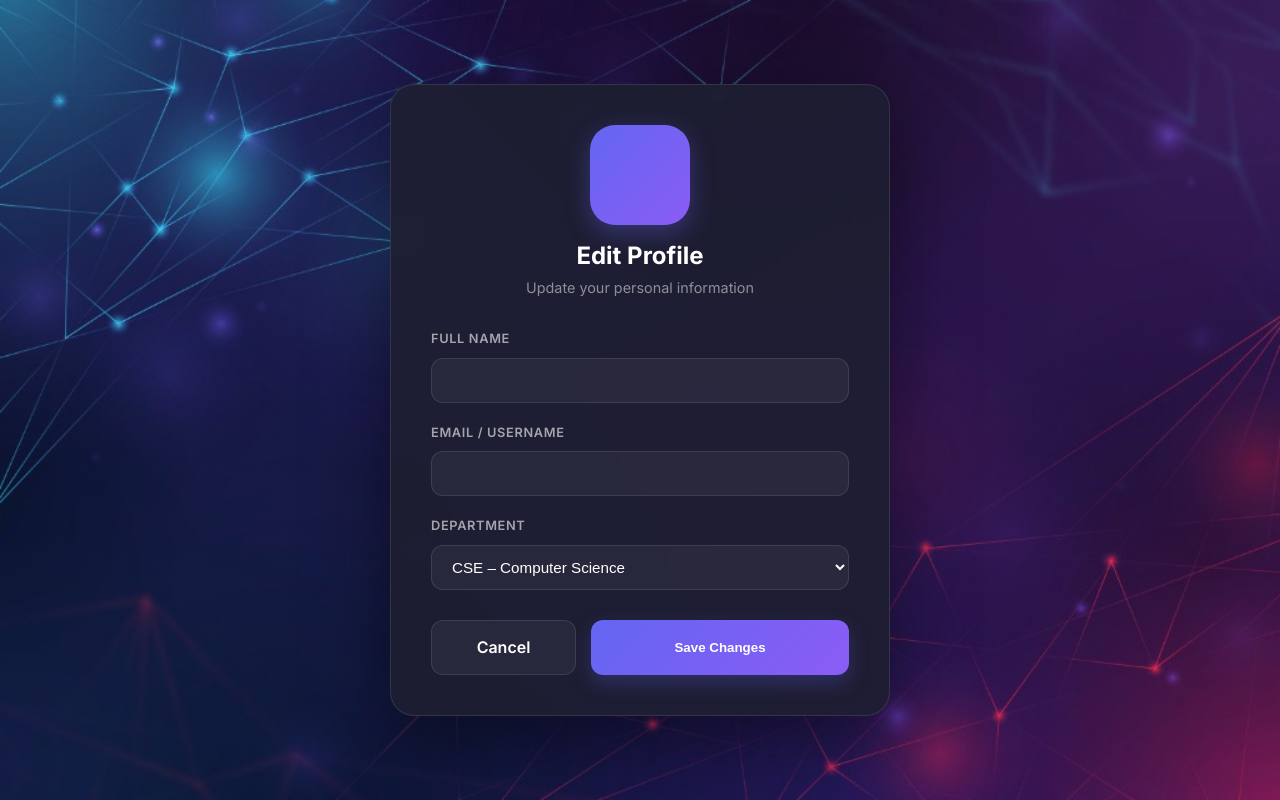
After one commit to makeshkumar14/AI-project-face-recognition-, a Flask app: template templates/edit_profile.html in a window 1280 px wide. The commit adds this page. Run offline with Flask 3, Linux system fonts and the light colour scheme; the template is opened without the code that fills it, so the values that code supplies are empty.

Commit message:
made changes

```diff
--- a/advanced_face_recognition.py
+++ b/advanced_face_recognition.py
@@ -26,10 +26,15 @@ import cv2
 import numpy as np
 from PIL import Image
 
-# Add temp torch installation to path
-TORCH_PATH = os.path.join(os.environ.get('TEMP', '/tmp'), 'torch_temp')
-if TORCH_PATH not in sys.path:
+# Add short-path torch installation to path (to avoid Windows path length issues)
+TORCH_PATH = r'C:\faceattend_lib'
+if os.path.exists(TORCH_PATH) and TORCH_PATH not in sys.path:
     sys.path.insert(0, TORCH_PATH)
+elif os.path.join(os.environ.get('TEMP', ''), 'torch_temp') not in sys.path:
+    # Fallback to previous temp path if short path doesn't exist
+    TEMP_TORCH = os.path.join(os.environ.get('TEMP', ''), 'torch_temp')
+    if os.path.exists(TEMP_TORCH):
+        sys.path.insert(0, TEMP_TORCH)
 
 import torch
 from facenet_pytorch import MTCNN, InceptionResnetV1
--- a/app.py
+++ b/app.py
@@ -137,6 +137,40 @@ def logout():
 def faculty_profile():
     """Dedicated Faculty Profile Dashboard - replaces old select_subject flow."""
     return render_template('faculty_profile.html')
+
+
+@app.route('/edit_profile', methods=['GET', 'POST'])
+@require_faculty
+def edit_profile():
+    """Edit faculty personal details."""
+    from models import update_faculty
+    faculty_id = session.get('user_id')
+
+    if request.method == 'POST':
+        name = request.form.get('name', '').strip()
+        email = request.form.get('email', '').strip()
+        department = request.form.get('department', '').strip()
+
+        if not name or not email:
+            return render_template('edit_profile.html',
+                                 name=name, email=email, department=department,
+                                 error="Name and Email are required.")
+
+        if update_faculty(faculty_id, name, email, department):
+            # Update session
+            session['user_name'] = name
+            session['user_email'] = email
+            session['user_dept'] = department
+            return redirect(url_for('faculty_profile'))
+        else:
+            return render_template('edit_profile.html',
+                                 name=name, email=email, department=department,
+                                 error="Could not update profile. Email might already be in use.")
+
+    return render_template('edit_profile.html',
+                         name=session.get('user_name'),
+                         email=session.get('user_email'),
+                         department=session.get('user_dept'))
 
 
 # ─── Bridge: Profile → Webcam Attendance Page ────────────────────────────────
--- /dev/null
+++ b/templates/edit_profile.html
@@ -0,0 +1,194 @@
+<!DOCTYPE html>
+<html lang="en">
+<head>
+    <meta charset="UTF-8">
+    <meta name="viewport" content="width=device-width, initial-scale=1.0">
+    <title>Edit Profile | SmartAttend</title>
+    <link rel="preconnect" href="https://fonts.googleapis.com">
+    <link href="https://fonts.googleapis.com/css2?family=Inter:wght@300;400;500;600;700&display=swap" rel="stylesheet">
+    <link rel="stylesheet" href="{{ url_for('static', filename='css/style.css') }}">
+    <style>
+        .edit-profile-container {
+            min-height: 100vh;
+            display: flex;
+            align-items: center;
+            justify-content: center;
+            padding: 40px 20px;
+        }
+        .edit-card {
+            background: rgba(30,30,50,0.95);
+            backdrop-filter: blur(20px);
+            border: 1px solid rgba(255,255,255,0.1);
+            border-radius: 24px;
+            padding: 40px;
+            width: 100%;
+            max-width: 500px;
+            box-shadow: 0 25px 80px rgba(0,0,0,0.5);
+            animation: fadeIn 0.5s ease;
+        }
+        @keyframes fadeIn {
+            from { opacity: 0; transform: translateY(10px); }
+            to { opacity: 1; transform: translateY(0); }
+        }
+        .edit-header {
+            text-align: center;
+            margin-bottom: 30px;
+        }
+        .edit-avatar-preview {
+            width: 100px;
+            height: 100px;
+            border-radius: 25px;
+            background: linear-gradient(135deg, #6366f1, #8b5cf6);
+            display: flex;
+            align-items: center;
+            justify-content: center;
+            font-size: 2.5rem;
+            font-weight: 700;
+            color: #fff;
+            margin: 0 auto 15px;
+            box-shadow: 0 8px 24px rgba(99,102,241,0.35);
+        }
+        .edit-header h2 {
+            font-size: 1.5rem;
+            font-weight: 700;
+            color: #fff;
+            margin-bottom: 5px;
+        }
+        .edit-header p {
+            color: rgba(255,255,255,0.5);
+            font-size: 0.9rem;
+        }
+        .form-group {
+            margin-bottom: 20px;
+        }
+        .form-label {
+            display: block;
+            color: rgba(255,255,255,0.6);
+            font-size: 0.8rem;
+            font-weight: 600;
+            text-transform: uppercase;
+            letter-spacing: 0.05em;
+            margin-bottom: 8px;
+        }
+        .form-input, .form-select {
+            width: 100%;
+            background: rgba(255,255,255,0.05);
+            border: 1px solid rgba(255,255,255,0.1);
+            border-radius: 12px;
+            padding: 12px 16px;
+            color: #fff;
+            outline: none;
+            transition: all 0.25s;
+            font-size: 0.95rem;
+        }
+        .form-input:focus, .form-select:focus {
+            border-color: #6366f1;
+            background: rgba(99,102,241,0.05);
+            box-shadow: 0 0 0 4px rgba(99,102,241,0.1);
+        }
+        .form-select option {
+            background: #1e1e32;
+            color: #fff;
+        }
+        .edit-footer {
+            margin-top: 30px;
+            display: flex;
+            gap: 15px;
+        }
+        .btn-cancel {
+            flex: 1;
+            padding: 14px;
+            background: rgba(255,255,255,0.05);
+            border: 1px solid rgba(255,255,255,0.1);
+            border-radius: 12px;
+            color: #fff;
+            font-weight: 600;
+            cursor: pointer;
+            text-align: center;
+            text-decoration: none;
+            transition: all 0.2s;
+        }
+        .btn-save {
+            flex: 2;
+            padding: 14px;
+            background: linear-gradient(135deg, #6366f1, #8b5cf6);
+            border: none;
+            border-radius: 12px;
+            color: #fff;
+            font-weight: 600;
+            cursor: pointer;
+            transition: all 0.3s;
+            box-shadow: 0 8px 20px rgba(99,102,241,0.25);
+        }
+        .btn-save:hover {
+            transform: translateY(-2px);
+            box-shadow: 0 12px 28px rgba(99,102,241,0.35);
+        }
+        .btn-cancel:hover {
+            background: rgba(255,255,255,0.1);
+        }
+        .alert {
+            padding: 12px 16px;
+            border-radius: 10px;
+            margin-bottom: 20px;
+            font-size: 0.9rem;
+            display: flex;
+            align-items: center;
+            gap: 10px;
+        }
+        .alert-error {
+            background: rgba(244,63,94,0.1);
+            border: 1px solid rgba(244,63,94,0.2);
+            color: #fb7185;
+        }
+    </style>
+</head>
+<body class="theme-dark">
+    <div class="bg-animated"></div>
+
+    <div class="edit-profile-container">
+        <div class="edit-card">
+            <div class="edit-header">
+                <div class="edit-avatar-preview">{{ name[0] | upper }}</div>
+                <h2>Edit Profile</h2>
+                <p>Update your personal information</p>
+            </div>
+
+            {% if error %}
+            <div class="alert alert-error">
+                <span>⚠️</span> {{ error }}
+            </div>
+            {% endif %}
+
+            <form action="{{ url_for('edit_profile') }}" method="POST">
+                <div class="form-group">
+                    <label class="form-label">Full Name</label>
+                    <input type="text" name="name" class="form-input" value="{{ name }}" required>
+                </div>
+
+                <div class="form-group">
+                    <label class="form-label">Email / Username</label>
+                    <input type="email" name="email" class="form-input" value="{{ email }}" required>
+                </div>
+
+                <div class="form-group">
+                    <label class="form-label">Department</label>
+                    <select name="department" class="form-select" required>
+                        <option value="CSE" {% if department == 'CSE' %}selected{% endif %}>CSE – Computer Science</option>
+                        <option value="ECE" {% if department == 'ECE' %}selected{% endif %}>ECE – Electronics</option>
+                        <option value="IT" {% if department == 'IT' %}selected{% endif %}>IT – Information Technology</option>
+                        <option value="EEE" {% if department == 'EEE' %}selected{% endif %}>EEE – Electrical</option>
+                        <option value="MECH" {% if department == 'MECH' %}selected{% endif %}>MECH – Mechanical</option>
+                        <option value="CIVIL" {% if department == 'CIVIL' %}selected{% endif %}>CIVIL – Civil Engineering</option>
+                    </select>
+                </div>
+
+                <div class="edit-footer">
+                    <a href="{{ url_for('faculty_profile') }}" class="btn-cancel">Cancel</a>
+                    <button type="submit" class="btn-save">Save Changes</button>
+                </div>
+            </form>
+        </div>
+    </div>
+</body>
+</html>
--- a/templates/faculty_dashboard.html
+++ b/templates/faculty_dashboard.html
@@ -29,13 +29,13 @@
             </div>
             <div class="header-center">
                 <nav class="header-nav">
-                    <a href="/faculty_profile" class="nav-item" style="text-decoration:none;">Profile</a>
-                    <span class="nav-item active">Dashboard</span>
+                    <a href="/faculty_profile" class="nav-item" style="text-decoration:none;">Dashboard</a>
+                    <span class="nav-item active">Attendance</span>
                     <span class="nav-item">Reports</span>
                 </nav>
             </div>
             <div class="header-right">
-                <a href="/faculty_profile" class="user-info" style="text-decoration:none;cursor:pointer;">
+                <a href="/edit_profile" class="user-info" style="text-decoration:none;cursor:pointer;" title="Edit Profile">
                     <div class="user-avatar">{{ session.get('user_name', 'F')[0] | upper }}</div>
                     <div class="user-details">
                         <span class="user-name">{{ session.get('user_name', 'Faculty') }}</span>
--- a/test_mysql.py
+++ b/test_mysql.py
@@ -5,7 +5,7 @@ config = {
     'host': '127.0.0.1',
     'port': 3306,
     'user': 'root',
-    'password': '',
+    'password': 'ratchu@2007',
 }
 
 try:
```
Also changed, not shown: models.py (+20 -1 lines), templates/faculty_profile.html (+5 -5 lines).
